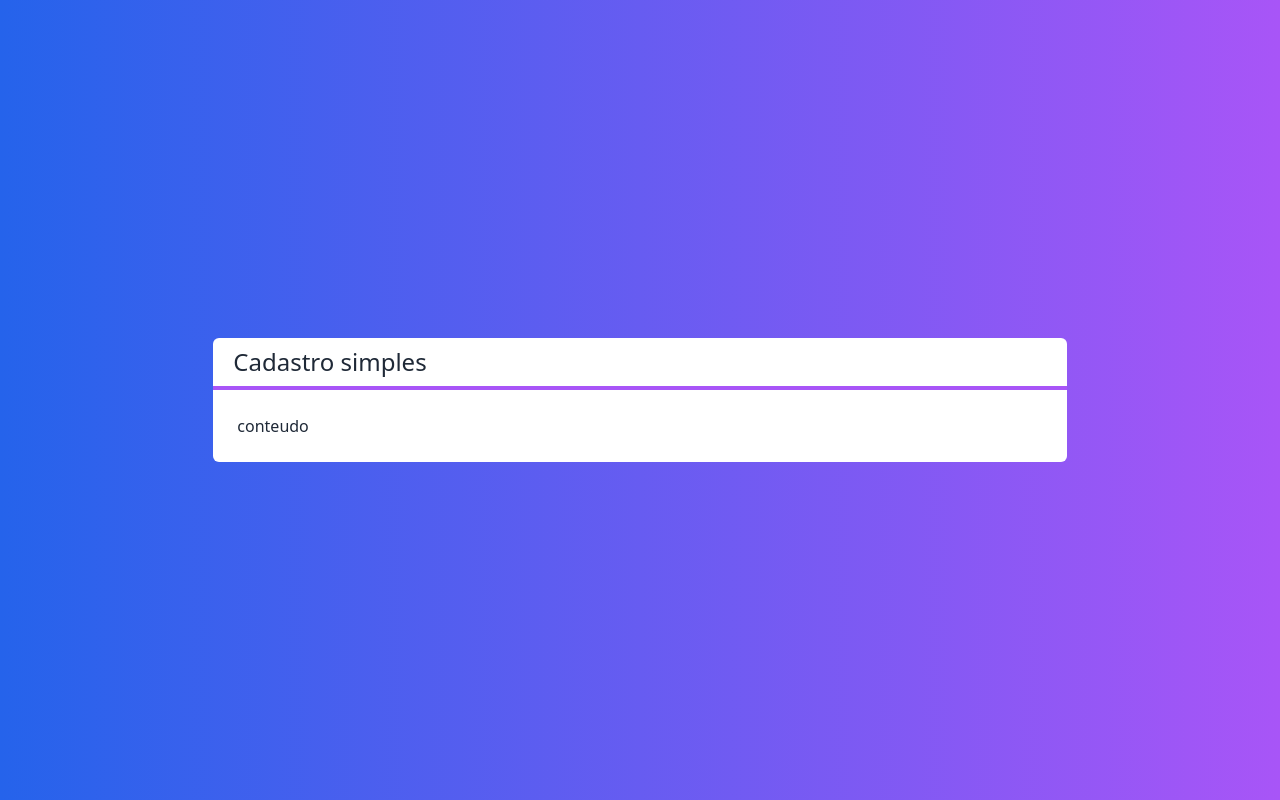
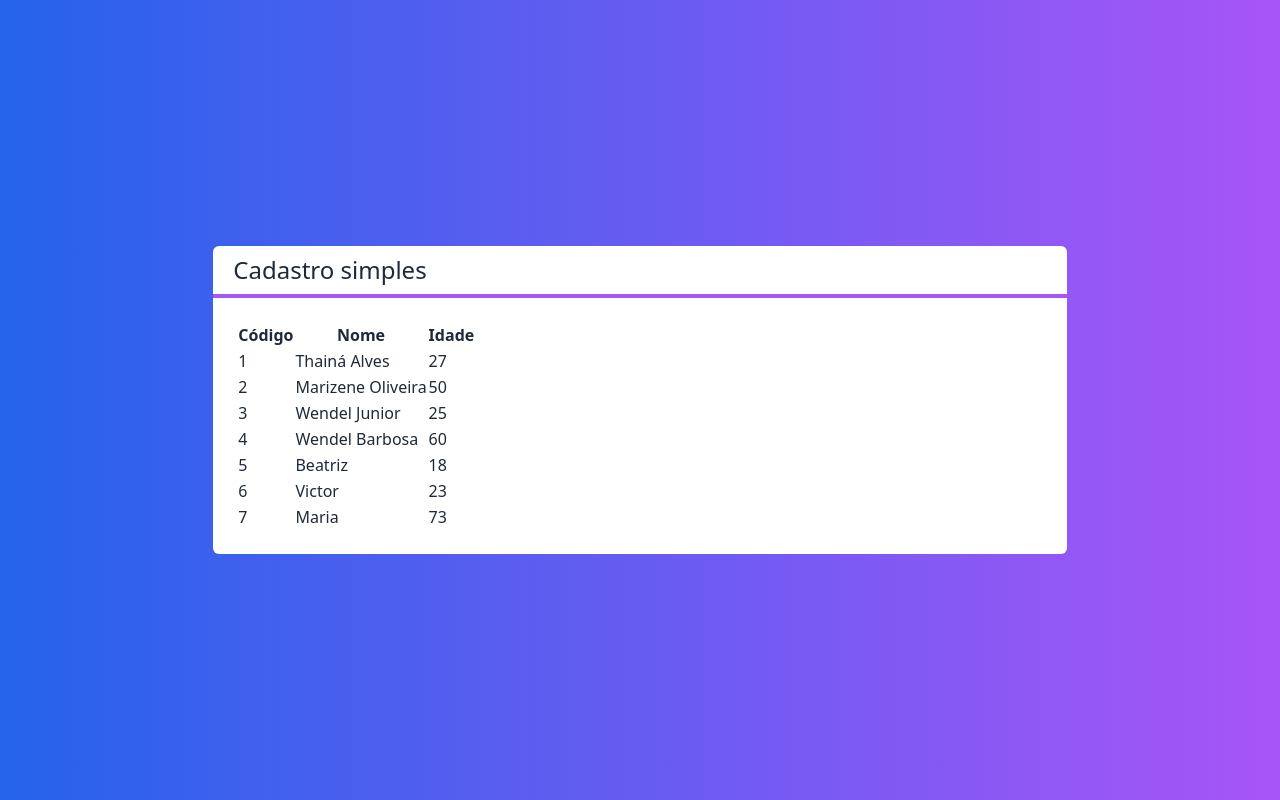
Before and after one commit to KingW3n/next-crud-firebase, a Next.js app: page / in a window 1280 px wide. Built offline with nearby package versions, Linux system fonts and the light colour scheme.

Commit message:
Componente Tabela #01

```diff
--- /dev/null
+++ b/src/components/Tabela.tsx
@@ -0,0 +1,41 @@
+import Cliente from "@/core/Cliente/Cliente"
+
+interface TabelaProps{
+clientes: Cliente[]
+}
+
+export default function Tabela(props:TabelaProps){
+
+    function renderizarCabecalho(){
+        return(
+            <tr>
+                <th>Código</th>
+                <th>Nome</th>
+                <th>Idade</th>
+            </tr>
+        )
+    }
+    function renderizarBody(){
+        return props.clientes?.map((cliente,i)=>{
+            return (
+                <tr key={cliente.id}>
+                    <td>{cliente.id}</td>
+                    <td>{cliente.nome}</td>
+                    <td>{cliente.idade}</td>
+                </tr>
+            )
+        })
+    }
+
+    return(
+        <table>
+            <thead>
+                {renderizarCabecalho()}
+            </thead>
+            <tbody>
+                {renderizarBody()}
+            </tbody>
+        </table>
+    )
+
+}
--- a/src/pages/index.tsx
+++ b/src/pages/index.tsx
@@ -1,16 +1,28 @@
 import Image from 'next/image'
 import { Inter } from 'next/font/google'
 import Layout from '@/components/Layout'
+import Tabela from '@/components/Tabela'
+import Cliente from '@/core/Cliente/Cliente'
 
 const inter = Inter({ subsets: ['latin'] })
 
 export default function Home() {
+
+  const clientes = [
+    new Cliente('Thainá Alves', 27,'1'),
+    new Cliente('Marizene Oliveira', 50,'2'),
+    new Cliente('Wendel Junior', 25,'3'),
+    new Cliente('Wendel Barbosa', 60,'4'),
+    new Cliente('Beatriz', 18,'5'),
+    new Cliente('Victor', 23,'6'),
+    new Cliente('Maria', 73,'7')
+  ]
   return (
     <div className='flex h-screen justify-center items-center
         bg-gradient-to-r to-purple-500 from-blue-600
         text-white'>
       <Layout titulo='Cadastro simples'>
-        <span>conteudo</span>
+        <Tabela clientes={clientes}></Tabela>
       </Layout>
     </div>
   )
```
